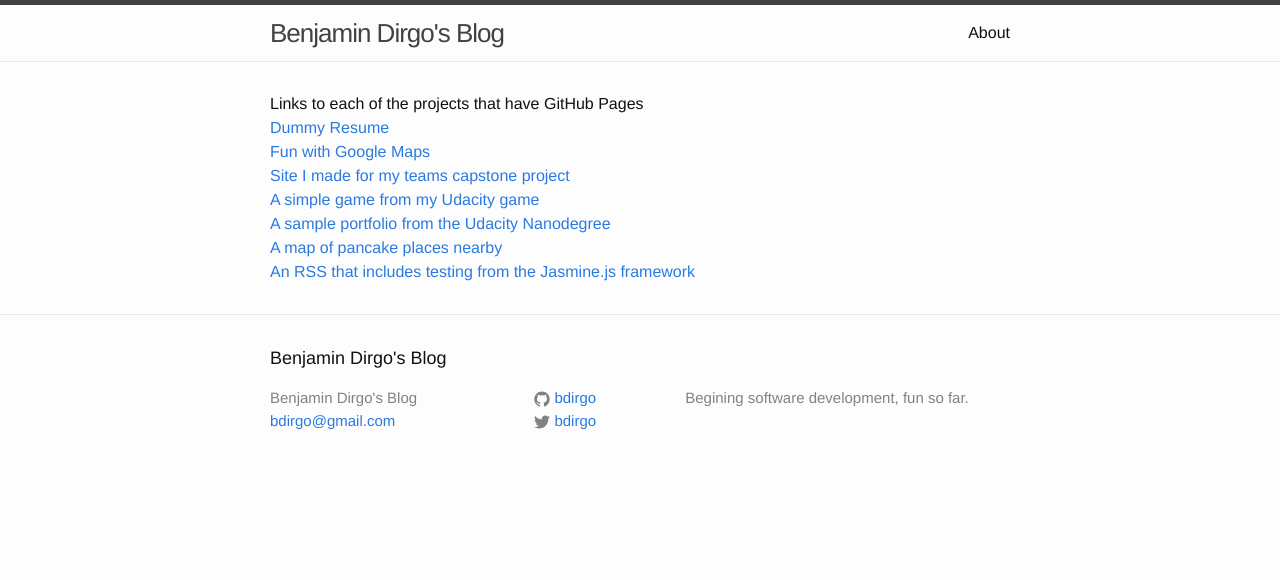
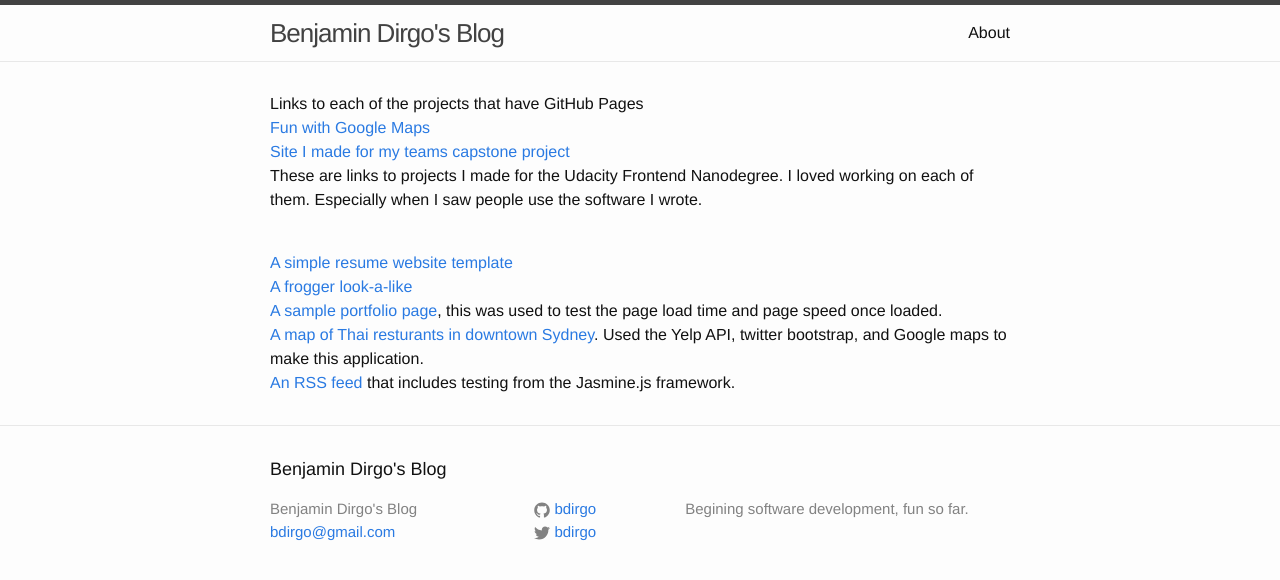
Before and after one commit to bdirgo/bdirgo.github.io, a Jekyll site: the page built from about/index.html, in a window 1280 px wide. Shown: the top 580 px of the page. Built offline with Jekyll 4.4.1, drawn with Linux system fonts in a browser that asks for light colours.

Commit message:
cleaned up the about page

```diff
--- a/about/index.html
+++ b/about/index.html
@@ -3,16 +3,17 @@ layout: default
 ---
 Links to each of the projects that have GitHub Pages
 <br>
-<a href="//bdirgo.github.io/frontend-nanodegree-resume">Dummy Resume</a>
-<br>
 <a href="//bdirgo.github.io/opelJSON">Fun with Google Maps</a>
 <br>
 <a href="//bdirgo.github.io/Capstone">Site I made for my teams capstone project</a>
+<p>These are links to projects I made for the Udacity Frontend Nanodegree. I loved working on each of them. Especially when I saw people use the software I wrote. </p>
 <br>
-<a href="//bdirgo.github.io/frontend-nanodegree-arcade-game">A simple game from my Udacity game</a>
+<a href="//bdirgo.github.io/frontend-nanodegree-resume">A simple resume website template</a>
 <br>
-<a href="//bdirgo.github.io/frontend-nanodegree-mobile-portfolio">A sample portfolio from the Udacity Nanodegree</a>
+<a href="//bdirgo.github.io/frontend-nanodegree-arcade-game">A frogger look-a-like</a>
 <br>
-<a href="//bdirgo.github.io/frontend-nanodegree-neighborhood-map">A map of pancake places nearby</a>
+<a href="//bdirgo.github.io/frontend-nanodegree-mobile-portfolio">A sample portfolio page</a>, this was used to test the page load time and page speed once loaded.
 <br>
-<a href="//bdirgo.github.io/frontend-nanodegree-feedreader">An RSS that includes testing from the Jasmine.js framework</a>
+<a href="//bdirgo.github.io/frontend-nanodegree-neighborhood-map">A map of Thai resturants in downtown Sydney</a>. Used the Yelp API, twitter bootstrap, and Google maps to make this application.
+<br>
+<a href="//bdirgo.github.io/frontend-nanodegree-feedreader">An RSS feed </a>that includes testing from the Jasmine.js framework.
```
